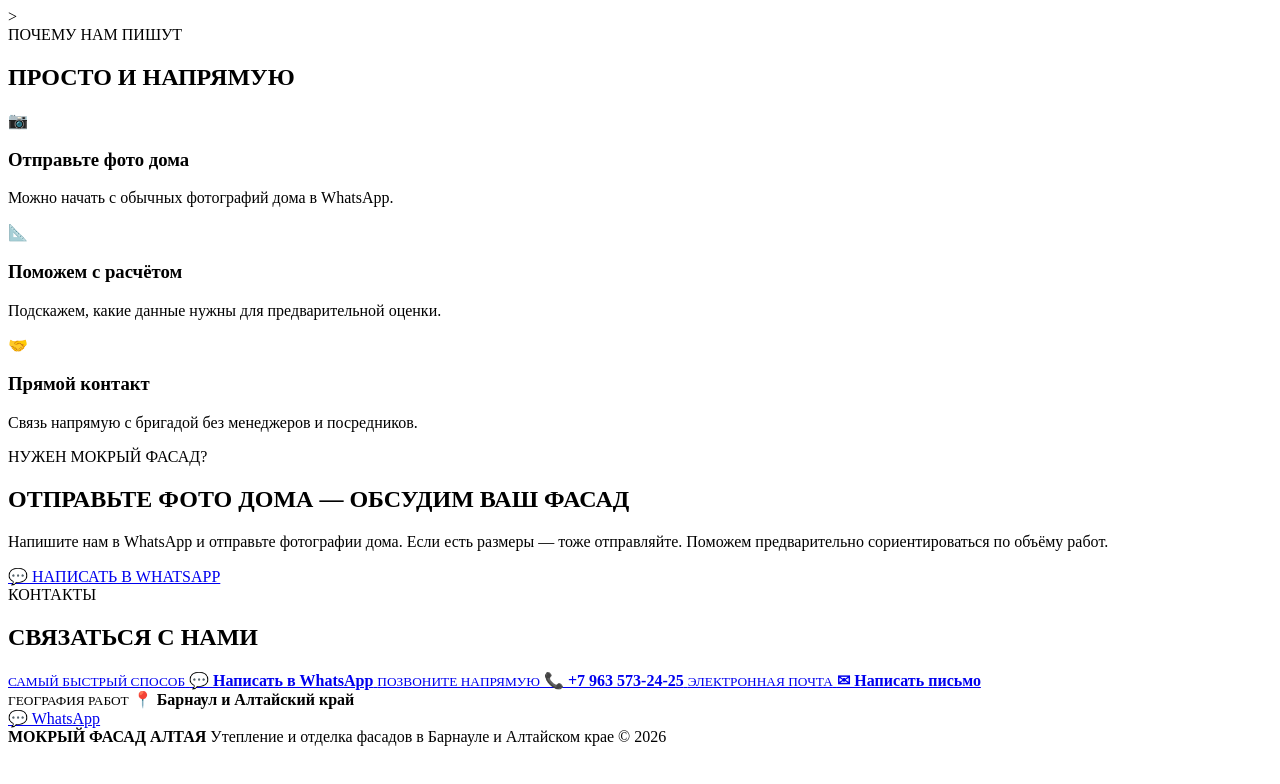
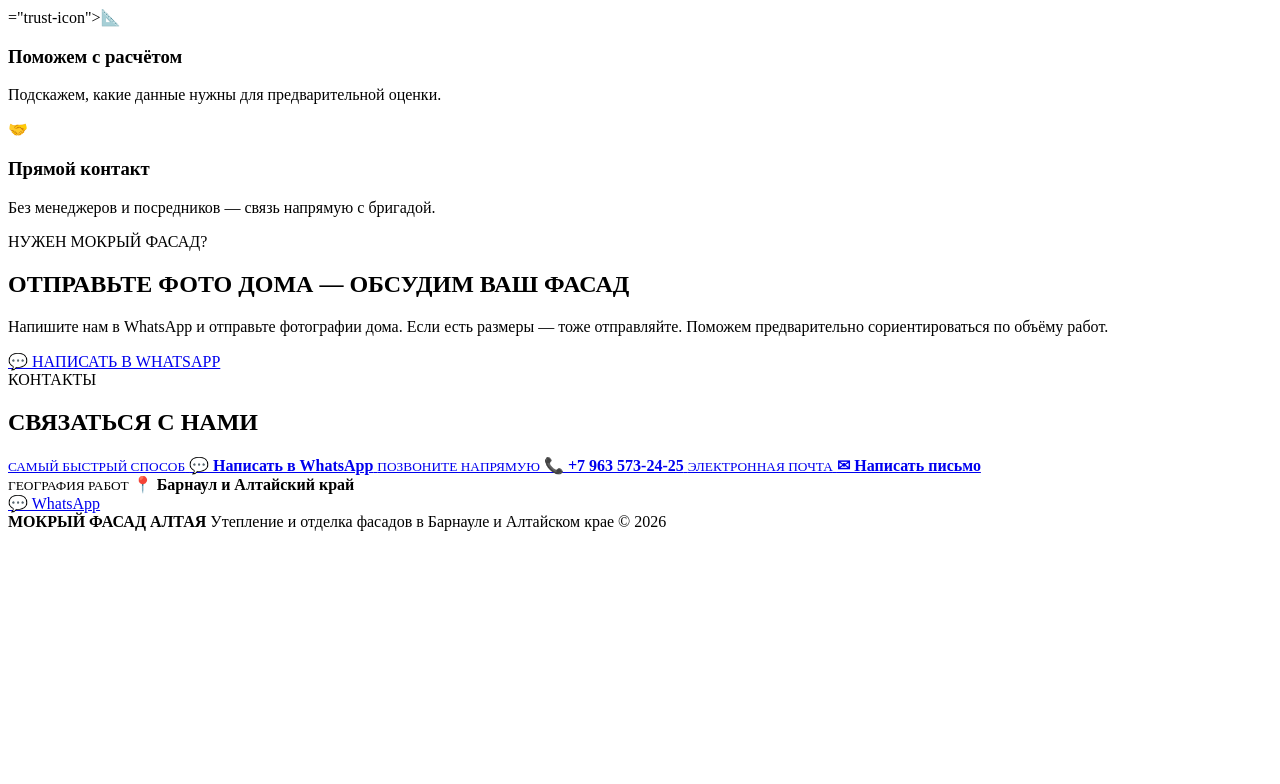
Before and after one commit to husehtj/fasady-altaya, a plain HTML site: page index.html in a window 1280 px wide. Drawn offline with Linux system fonts and the light colour scheme.

Commit message:
Update index.html

```diff
--- a/index.html
+++ b/index.html
@@ -1,36 +1,4 @@
->
-
-    </div>
-
-  </div>
-
-</section>
-
-<section class="trust">
-
-  <div class="container">
-
-    <div class="section-label">ПОЧЕМУ НАМ ПИШУТ</div>
-
-    <h2>ПРОСТО И НАПРЯМУЮ</h2>
-
-    <div class="trust-box">
-
-      <div class="trust-card">
-
-        <div class="trust-icon">📷</div>
-
-        <h3>Отправьте фото дома</h3>
-
-        <p>
-          Можно начать с обычных фотографий дома в WhatsApp.
-        </p>
-
-      </div>
-
-      <div class="trust-card">
-
-        <div class="trust-icon">📐</div>
+="trust-icon">📐</div>
 
         <h3>Поможем с расчётом</h3>
 
@@ -47,7 +15,7 @@
         <h3>Прямой контакт</h3>
 
         <p>
-          Связь напрямую с бригадой без менеджеров и посредников.
+          Без менеджеров и посредников — связь напрямую с бригадой.
         </p>
 
       </div>
@@ -58,14 +26,19 @@
 
 </section>
 
+<!-- WHATSAPP -->
+
 <section class="cta">
 
   <div class="container">
 
-    <div class="section-label">НУЖЕН МОКРЫЙ ФАСАД?</div>
+    <div class="section-label">
+      НУЖЕН МОКРЫЙ ФАСАД?
+    </div>
 
     <h2>
       ОТПРАВЬТЕ ФОТО ДОМА —
+
       ОБСУДИМ ВАШ ФАСАД
     </h2>
 
@@ -84,6 +57,8 @@
   </div>
 
 </section>
+
+<!-- КОНТАКТЫ -->
 
 <section class="contacts" id="contacts">
 
@@ -137,6 +112,8 @@
 
 </section>
 
+<!-- ПЛАВАЮЩИЙ WHATSAPP -->
+
 <a class="whatsapp-float"
    href="https://wa.me/79635732425"
    target="_blank">
@@ -144,6 +121,8 @@
   💬 WhatsApp
 
 </a>
+
+<!-- ПОДВАЛ -->
 
 <footer>
 
```
